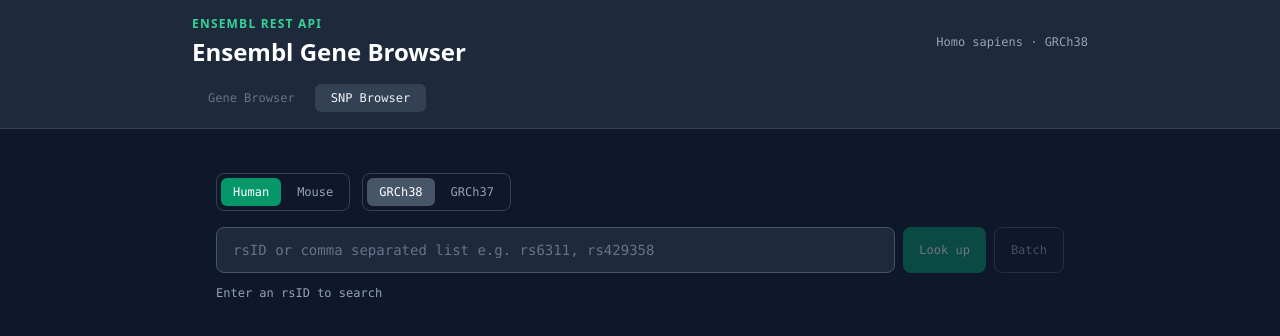
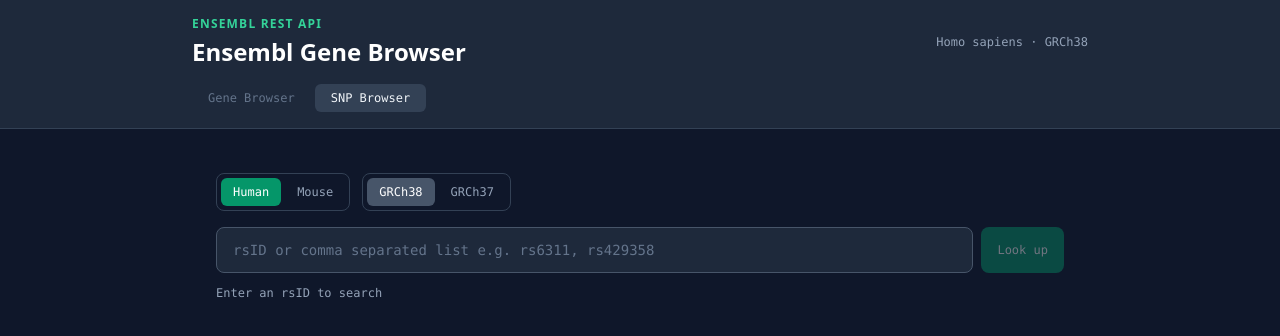
Before and after one commit to Dazcam/snp-browser-react, a React (Vite) app: page / in a window 1280 px wide. Both pictures are taken after a click on the button "SNP Browser". Shown: the top 336 px of the page. Built offline with nearby package versions, Linux system fonts and the light colour scheme.

Commit message:
Smart single button detects single vs batch SNP lookup

```diff
--- a/src/SNPBrowser.jsx
+++ b/src/SNPBrowser.jsx
@@ -30,6 +30,15 @@
     const data = await res.json()
     return Object.entries(data).map(([name, info]) => ({ ...info, name }))
   }
+
+  async function handleSubmit(e) {
+    e.preventDefault()
+        if (isMultiple) {
+            await handleBatch(e)
+        } else {
+            await handleSearch(e)
+        }
+}
 
   async function handleSearch(e) {
     e.preventDefault()
@@ -126,11 +135,12 @@
     URL.revokeObjectURL(url)
   }
 
+  const isMultiple = query.split(/[\n,]+/).map(s => s.trim()).filter(Boolean).length > 1
   const mapping = snps.length > 0 ? snps[0].mappings?.[0] : null
 
   return (
     <div>
-      <form onSubmit={handleSearch} className="flex gap-2 mb-3">
+      <form onSubmit={handleSubmit} className="flex gap-2 mb-3">
         <input
           type="text"
           value={query}
@@ -139,19 +149,11 @@
           className="w-full rounded-lg border border-slate-600 bg-slate-800 px-4 py-3 text-sm text-slate-100 placeholder-slate-500 font-mono focus:border-emerald-500 focus:outline-none focus:ring-2 focus:ring-emerald-500/20"
         />
         <button
-          type="submit"
-          disabled={loading || !query.trim()}
-          className="px-4 py-2 rounded-lg bg-emerald-600 hover:bg-emerald-500 disabled:opacity-40 disabled:cursor-not-allowed text-white text-xs font-mono transition-colors whitespace-nowrap"
+        type="submit"
+        disabled={loading || !query.trim()}
+        className="px-4 py-2 rounded-lg bg-emerald-600 hover:bg-emerald-500 disabled:opacity-40 disabled:cursor-not-allowed text-white text-xs font-mono transition-colors whitespace-nowrap"
         >
-          {loading ? 'Fetching...' : 'Look up'}
-        </button>
-        <button
-          type="button"
-          onClick={handleBatch}
-          disabled={loading || !query.trim()}
-          className="px-4 py-2 rounded-lg border border-slate-600 hover:border-slate-400 disabled:opacity-40 disabled:cursor-not-allowed text-slate-400 text-xs font-mono transition-colors whitespace-nowrap"
-        >
-          Batch
+        {loading ? 'Fetching...' : isMultiple ? 'Fetch all' : 'Look up'}
         </button>
       </form>
 
```
